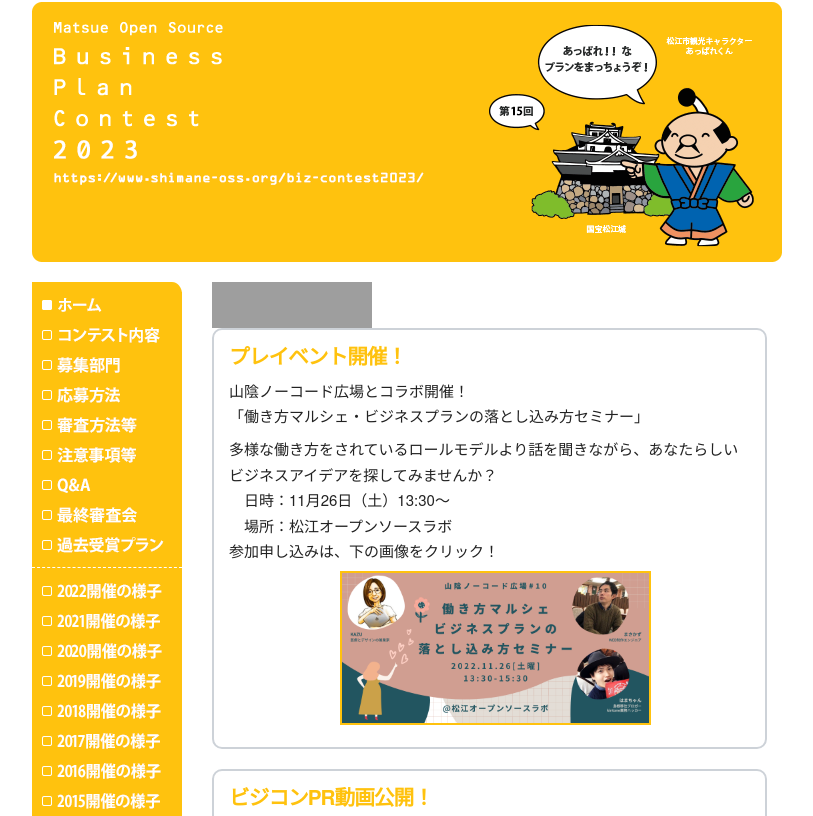
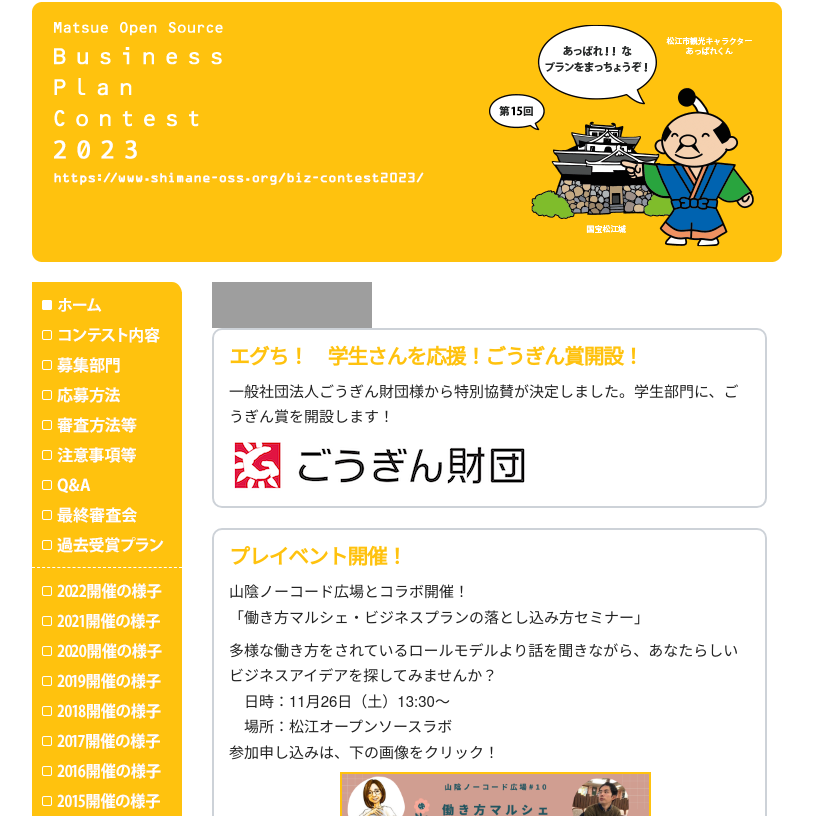
Before and after one commit to shimane-oss/biz-contest2023, a plain HTML site: page index.html in a window 1280 px wide. Shown: the part 101-917 px from the top of the page, without its empty margins (233-1046 px from the left). Drawn offline with Linux system fonts and the light colour scheme; grey boxes are pictures that could not be loaded; a script that the page names is missing.

Commit message:
野津様肩書変更、ごうぎん賞追加

```diff
--- a/index.html
+++ b/index.html
@@ -176,6 +176,11 @@
     <div class="doc nine columns">
       <iframe src="https://www.facebook.com/plugins/like.php?href=https%3A%2F%2Fwww.facebook.com%2FOSS.Society.Shimane%2F&width=142&layout=button_count&action=like&size=small&show_faces=true&share=true&height=46&appId=401607539849532" width="160" height="46" style="border:none;overflow:hidden" scrolling="no" frameborder="0" allowTransparency="true"></iframe>
       <div class="change">
+        <h2><em>エグち！　学生さんを応援！ごうぎん賞開設！</em></h2>
+        <p>一般社団法人ごうぎん財団様から特別協賛が決定しました。学生部門に、ごうぎん賞を開設します！</p>
+        <img src="/biz-contest2023/images/home/gogin_foundation.png" alt="一般社団法人ごうぎん財団" />
+      </div>
+      <div class="change">
 				<h2><em>プレイベント開催！</em></h2>
 				<p>山陰ノーコード広場とコラボ開催！<br/>「働き方マルシェ・ビジネスプランの落とし込み方セミナー」</p>
         <p>多様な働き方をされているロールモデルより話を聞きながら、あなたらしいビジネスアイデアを探してみませんか？<br/>　日時：11月26日（土）13:30～<br/>　場所：松江オープンソースラボ<br/>参加申し込みは、下の画像をクリック！</p>
```
Also changed, not shown: award.html (+1 -1 lines), judge.html (+1 -1 lines), 1 other file.
